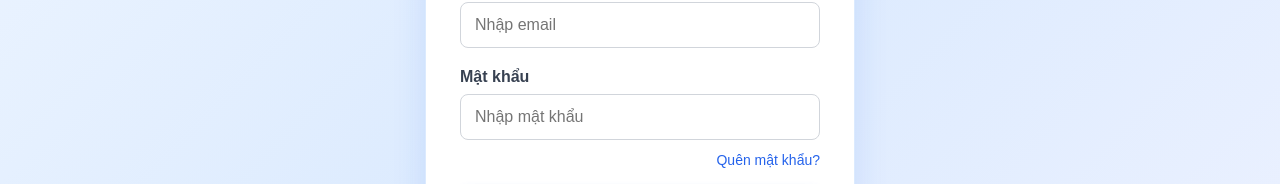
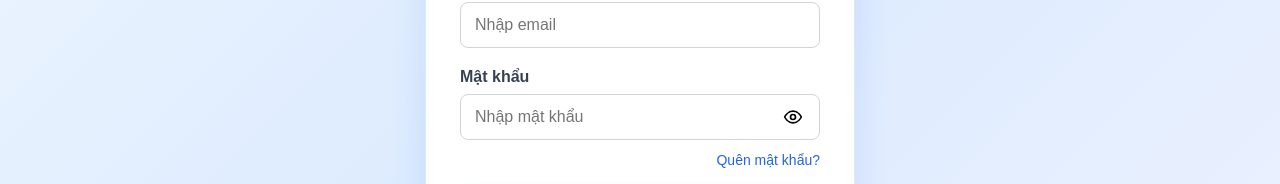
Before and after one commit to dtc245200503-byte/training-management-frontend, a React (Vite) app: page / in a window 1280 px wide. Shown: the part 341-525 px from the top of the page. Built offline with nearby package versions, Linux system fonts and the light colour scheme.

Commit message:
feat: SCRUM-19 add password visibility toggle

```diff
--- a/src/components/LoginPage.tsx
+++ b/src/components/LoginPage.tsx
@@ -18,6 +18,9 @@ function LoginPage({
 }: LoginPageProps) {
   const [email, setEmail] = useState('')
   const [password, setPassword] = useState('')
+  const [showPassword, setShowPassword] =
+    useState(false)
+
   const [error, setError] = useState('')
   const [loading, setLoading] = useState(false)
 
@@ -71,22 +74,124 @@ function LoginPage({
             />
           </div>
 
+
           <div className="login-field">
             <label htmlFor="password">
               Mật khẩu
             </label>
 
+            <div className="password-input-wrapper">
               <input
                 id="password"
-              type="password"
+                type={
+                  showPassword
+                    ? 'text'
+                    : 'password'
+                }
                 value={password}
                 onChange={(event) =>
-                setPassword(event.target.value)
+                  setPassword(
+                    event.target.value,
+                  )
                 }
                 placeholder="Nhập mật khẩu"
                 required
               />
+
+              <button
+                type="button"
+                className="password-toggle-button"
+                onClick={() =>
+                  setShowPassword(
+                    !showPassword,
+                  )
+                }
+                aria-label={
+                  showPassword
+                    ? 'Ẩn mật khẩu'
+                    : 'Hiện mật khẩu'
+                }
+                title={
+                  showPassword
+                    ? 'Ẩn mật khẩu'
+                    : 'Hiện mật khẩu'
+                }
+              >
+                {showPassword ? (
+                  <svg
+                    width="20"
+                    height="20"
+                    viewBox="0 0 24 24"
+                    fill="none"
+                    stroke="currentColor"
+                    strokeWidth="2"
+                    strokeLinecap="round"
+                    strokeLinejoin="round"
+                  >
+                    <path d="M3 3l18 18" />
+
+                    <path
+                      d="
+                        M10.6 10.6
+                        a2 2 0 0 0
+                        2.8 2.8
+                      "
+                    />
+
+                    <path
+                      d="
+                        M9.9 4.2
+                        A10.5 10.5 0 0 1
+                        12 4
+                        c5 0 9 4 10 8
+                        a11.8 11.8 0 0 1
+                        -2 4.2
+                      "
+                    />
+
+                    <path
+                      d="
+                        M6.6 6.6
+                        A11.5 11.5 0 0 0
+                        2 12
+                        c1 4 5 8 10 8
+                        a10.7 10.7 0 0 0
+                        5.4-1.5
+                      "
+                    />
+                  </svg>
+                ) : (
+                  <svg
+                    width="20"
+                    height="20"
+                    viewBox="0 0 24 24"
+                    fill="none"
+                    stroke="currentColor"
+                    strokeWidth="2"
+                    strokeLinecap="round"
+                    strokeLinejoin="round"
+                  >
+                    <path
+                      d="
+                        M2 12
+                        s3.5-7 10-7
+                        10 7 10 7
+                        -3.5 7-10 7
+                        S2 12 2 12z
+                      "
+                    />
+
+                    <circle
+                      cx="12"
+                      cy="12"
+                      r="3"
+                    />
+                  </svg>
+                )}
+              </button>
             </div>
+          </div>
+
 
           <div className="forgot-password-row">
             <button
@@ -98,11 +203,13 @@ function LoginPage({
             </button>
           </div>
 
+
           {error && (
             <p className="login-error">
               {error}
             </p>
           )}
+
 
           <button
             type="submit"
--- a/src/index.css
+++ b/src/index.css
@@ -1304,3 +1304,54 @@ body {
 .handover-warning li {
   margin: 5px 0;
 }
+
+/* =========================
+   PASSWORD SHOW / HIDE
+========================= */
+
+.password-input-wrapper {
+  position: relative;
+  width: 100%;
+}
+
+
+.password-input-wrapper input {
+  width: 100%;
+  box-sizing: border-box;
+  padding-right: 48px;
+}
+
+
+.password-toggle-button {
+  position: absolute;
+
+  top: 50%;
+  right: 12px;
+
+  transform: translateY(-50%);
+
+  display: flex;
+  align-items: center;
+  justify-content: center;
+
+  width: 30px;
+  height: 30px;
+
+  padding: 0;
+  border: none;
+  background: transparent;
+
+  font-size: 18px;
+
+  cursor: pointer;
+}
+
+
+.password-toggle-button:hover {
+  background: transparent;
+}
+
+
+.password-toggle-button:focus {
+  outline: none;
+}
```
Lines whose indentation alone changed are shown as unchanged.
